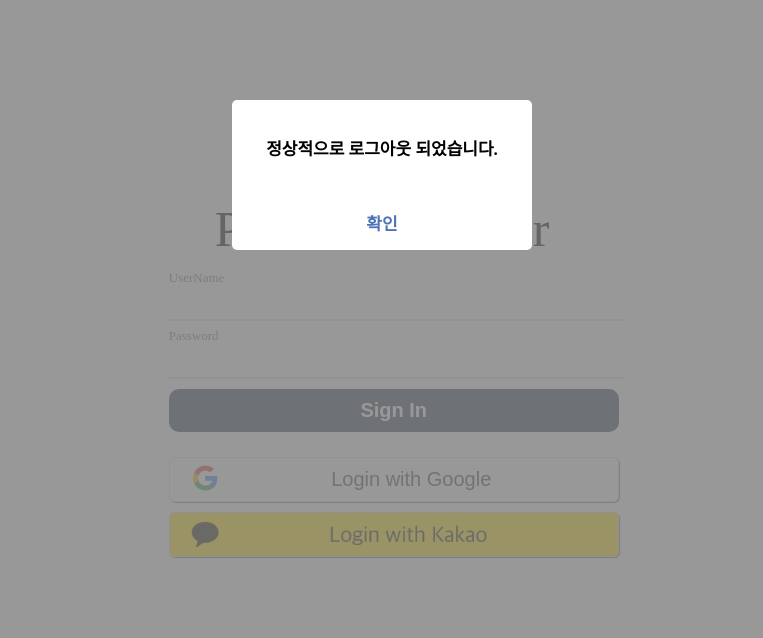
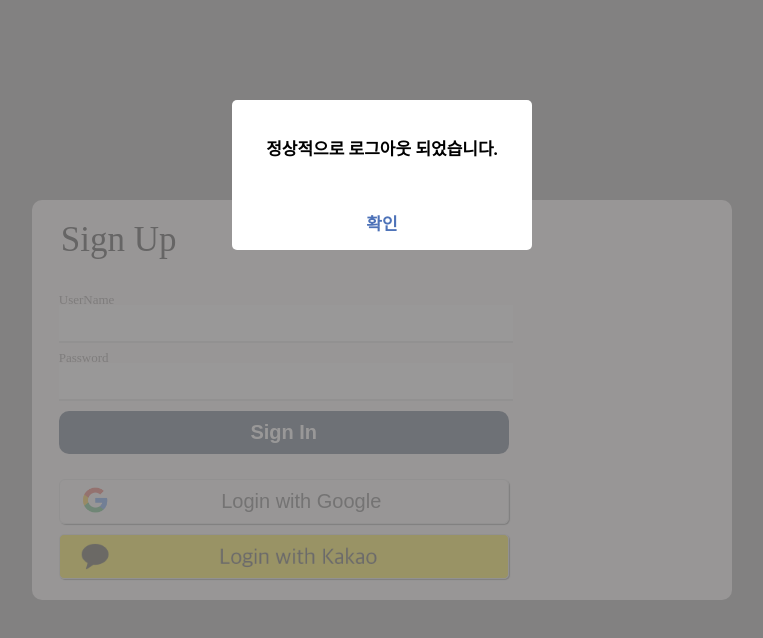
Before and after one commit to LEE-WOO-SEONG/calenderApp_project, a website built with webpack: page public/index.html in a window 1280 px wide. Shown: the whole page, without its empty margins (258-1021 px from the left). Built offline with nearby package versions, Linux system fonts and the light colour scheme.

```diff
--- a/public/index.html
+++ b/public/index.html
@@ -24,10 +24,10 @@
 
 <body>
   <section id="login">
-    <h1 class="login-title">Private Calender</h1>
-    <form id=login-form>
+    <h1 class="a11y-hidden">Private Calender</h1>
+    <form id="login-form">
       <fieldset>
-        <legend class="a11y-hidden">달력 로그인</legend>
+        <legend class="login-title">Sign Up</legend>
         <div class="login-container">
           <div class="login-idContainer">
             <label for="login-id">UserName</label>
--- a/public/src/css/index.css
+++ b/public/src/css/index.css
@@ -1,20 +1,34 @@
   #login {
+    padding-top: 25vh;
+    background-color: rgb(139, 139, 139);
+    height: calc(100vh - 25vh);
+  }
+
+  #login-form {
+    position: relative;
+    width: 700px;
+    height: 400px;
     margin: 0 auto;
-    padding-top: 25vh;
+    border-radius: 10px;
+    background-color: rgb(250, 246, 246)
+    /* background-image: url('../img/loginBg.png'); */
+    /* background-position: 0% 0% ; */
+    /* background-size: cover; */
+    /* background-repeat: no-repeat; */
+  }
+
+  #login-form > fieldset {
+    position: absolute;
+    top: 80px;
+    left: 15px;
+    width: 450px;
+    border: none;
   }
 
   .login-title {
-    font-size: 50px;
-    text-align: center;
-  }
-
-  #login-form {
-    width: 450px;
-    margin: 0 auto;
-  }
-
-  #login-form > fieldset {
-    border:none;
+    position: absolute;
+    top: -60px;
+    font-size: 35px;
   }
 
   .login-idContainer,
--- a/public/src/js/index.js
+++ b/public/src/js/index.js
@@ -39,14 +39,18 @@
     const res = await axios.get('http://localhost:3000/users');
     const users = await res.data;
     const loginedId = users.find(user => user.id === id);
-    if (loginedId) return;
-
+    if (loginedId) {
+      await axios.patch(`http://localhost:3000/users/${id}`, {
+        token
+      });
+    } else {
       await axios.post('http://localhost:3000/users', {
         id,
         token,
         title: [],
         calender: []
       });
+    }
   } catch (err) {
     console.error(err);
   }
```
Also changed, not shown: db.json (+1 -7 lines), public/src/img/loginBg.png (added). Lines whose indentation alone changed are shown as unchanged.
